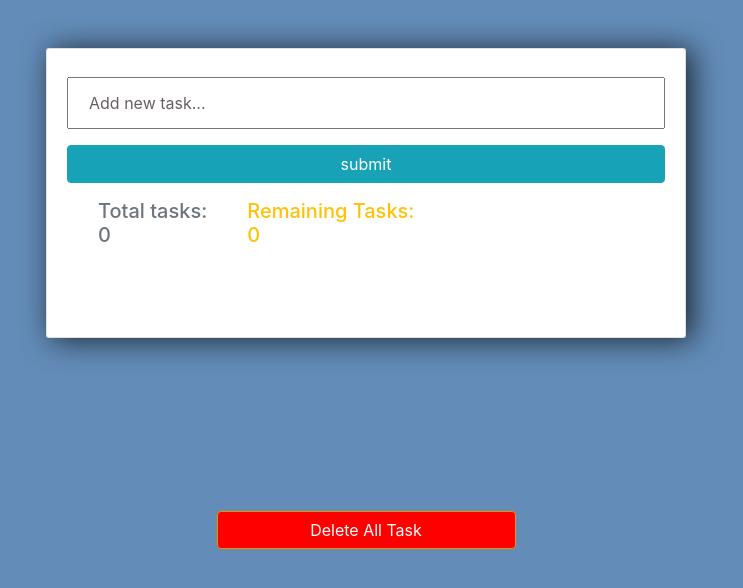
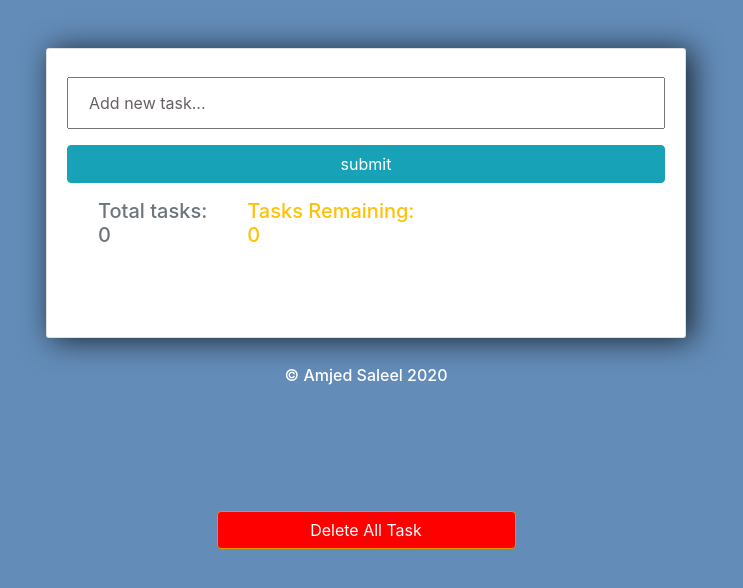
Before and after one commit to amjedsaleel/ToDo, a Django app: page / in a window 1280 px wide. Shown: the top 588 px of the page, without its empty margins (274-1017 px from the left). Run offline with Django 3.2, Linux system fonts and the light colour scheme; data that the repository does not hold is empty; some libraries are stand-ins or nearby versions.

Commit message:
modified

```diff
--- a/ToDo/settings.py
+++ b/ToDo/settings.py
@@ -23,7 +23,7 @@ BASE_DIR = os.path.dirname(os.path.dirname(os.path.abspath(__file__)))
 SECRET_KEY = 'd1e1%1%w#s^9n=8#jxy_1c4xn^wkl0!s(-76nvygwpw^nd-%_y'
 
 # SECURITY WARNING: don't run with debug turned on in production!
-DEBUG = False
+DEBUG = True
 
 
 ALLOWED_HOSTS = ['django-todos-app.herokuapp.com', '127.0.0.1']
--- a/static/style.css
+++ b/static/style.css
@@ -85,5 +85,10 @@ p {
 }
 
 .notification {
-    font-weight: 550;
+    font-weight: 500;
 }
+
+footer {
+    bottom: 0;
+    color: white;
+}
--- a/tasks/forms.py
+++ b/tasks/forms.py
@@ -5,7 +5,9 @@ from .models import *
 
 
 class TaskForm(forms.ModelForm):
-    title = forms.CharField(widget=forms.TextInput(attrs={'placeholder': 'Add new task...', 'class': 'test'}))
+    title = forms.CharField(
+        widget=forms.TextInput(attrs={'placeholder': 'Add new task...', 'class': 'test', 'autocomplete': 'off'})
+    )
 
     class Meta:
         model = Task
--- a/tasks/templates/tasks/delete.html
+++ b/tasks/templates/tasks/delete.html
@@ -1,5 +1,5 @@
 {% extends 'base.html' %}
-{% block title %}Delete task{% endblock %}
+{% block title %}Task | Delete{% endblock %}
 {% block content %}
     <div class="row text-center " id="delete-page">
         <div class="card col-11 col-sm-11 col-md-4  mt-5">
--- a/tasks/templates/tasks/list.html
+++ b/tasks/templates/tasks/list.html
@@ -13,7 +13,7 @@
                 <h5 class="text-secondary notification">Total tasks: {{ total_tasks }}</h5>
             </div>
              <div class="col-12 col-sm-12 col-md-4">
-                <h5 class="text-warning notification">Remaining Tasks: {{ remaining_tasks }}</h5>
+                <h5 class="text-warning notification">Tasks Remaining: {{ remaining_tasks }}</h5>
             </div>
         </div>
             <div class="col-12 col-sm-12 co-md-12 todo-list pt-2">
--- a/tasks/templates/tasks/update_task.html
+++ b/tasks/templates/tasks/update_task.html
@@ -1,5 +1,5 @@
 {% extends 'base.html' %}
-{% block title %}Update task{% endblock %}
+{% block title %}Task | Update{% endblock %}
 {% block content %}
     <div class="row d-flex justify-content-center" id="update-task">
         <div class="card col-11 col-sm-11 col-md-6  mt-5">
--- a/templates/base.html
+++ b/templates/base.html
@@ -14,6 +14,14 @@
     {% endblock %}
 </div>
 
+<footer class="container-fluid pt-2">
+    <div class="row">
+        <div class="col-12 col-sm-12 col-md-12 text-center">
+            <h6>&copy; Amjed Saleel 2020</h6>
+        </div>
+    </div>
+</footer>
+
 
 <script src="https://code.jquery.com/jquery-3.5.1.slim.min.js"
         integrity="sha384-DfXdz2htPH0lsSSs5nCTpuj/zy4C+OGpamoFVy38MVBnE+IbbVYUew+OrCXaRkfj"
```
Also changed, not shown: db.sqlite3.
